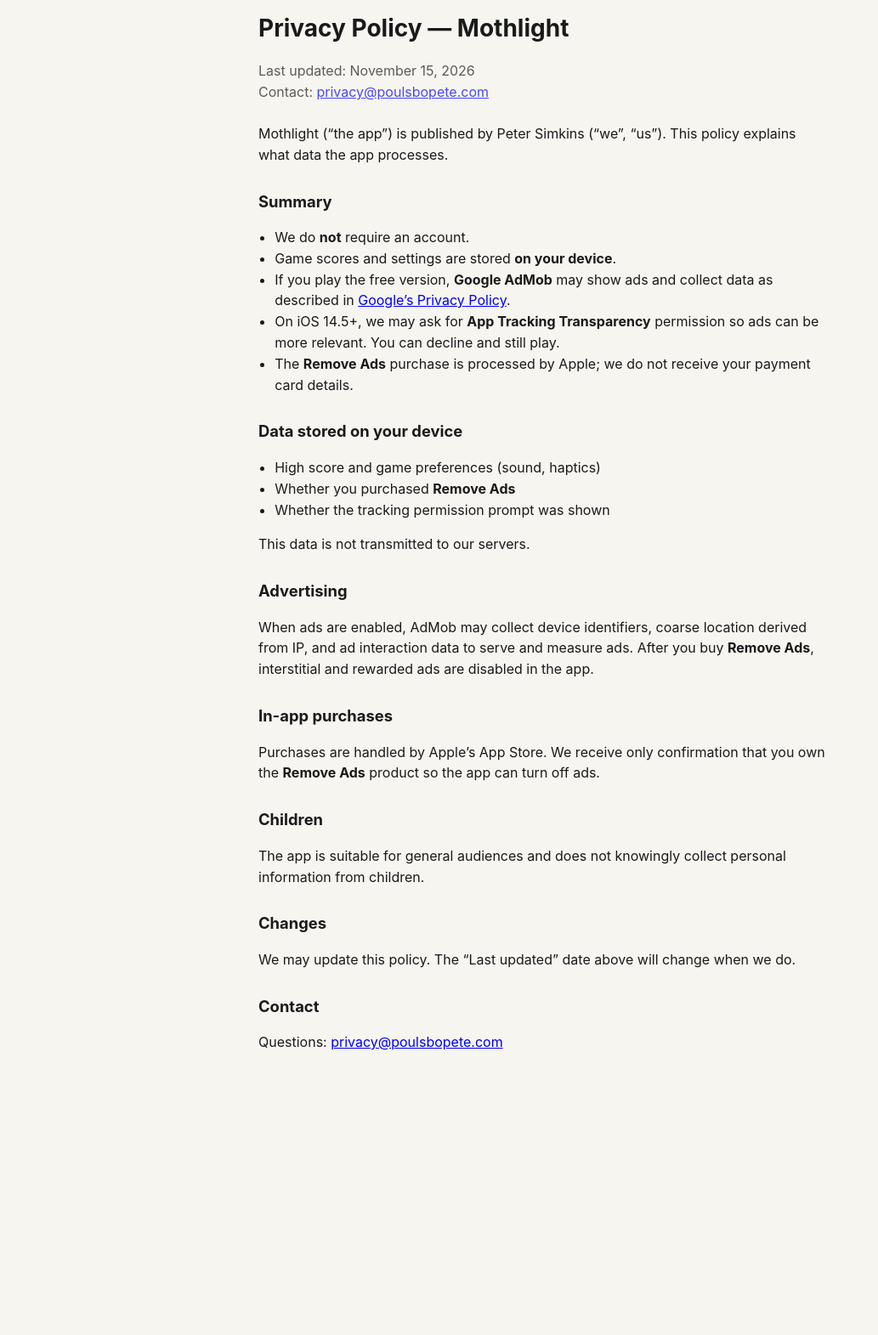
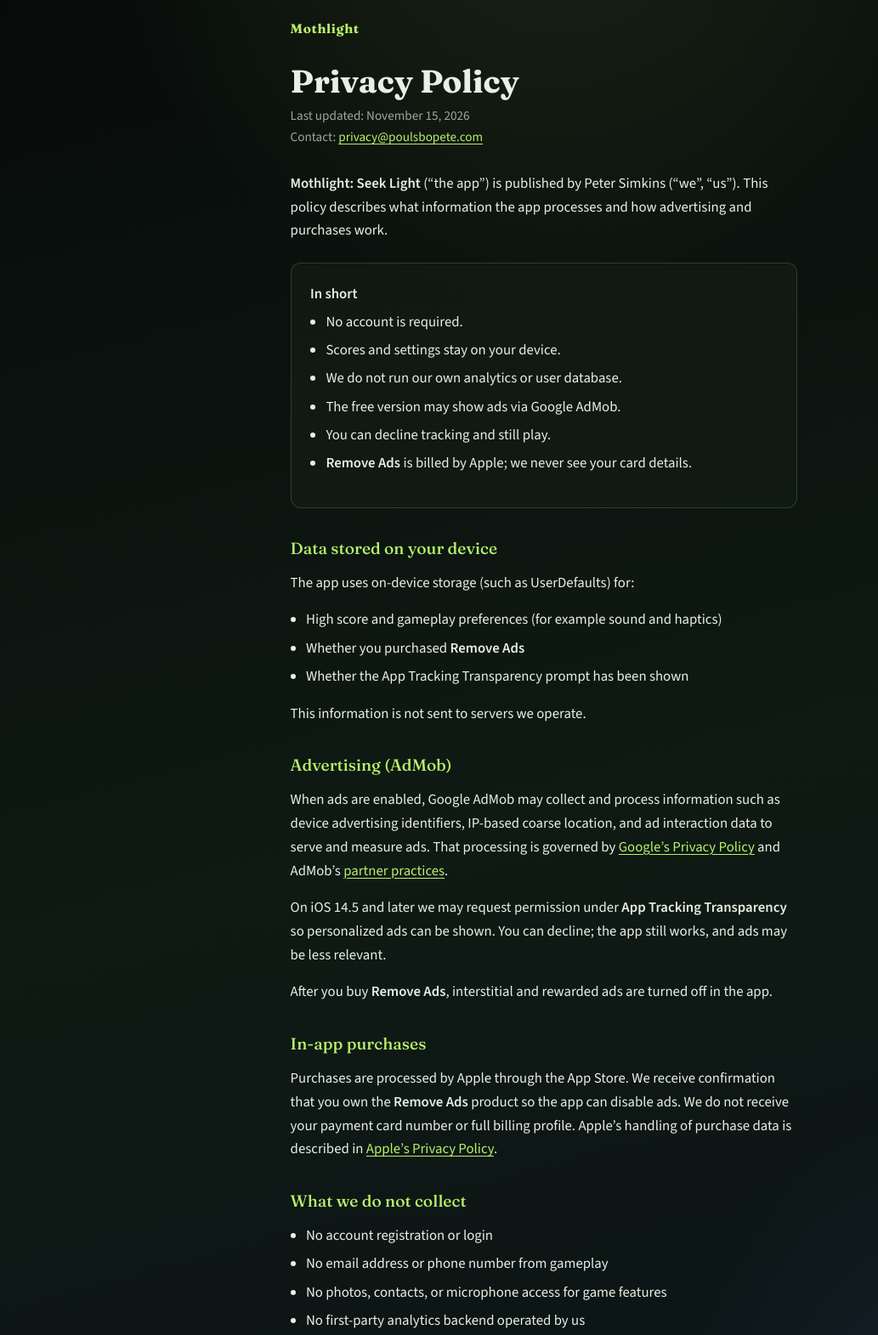
Before and after one commit to poulsbopete/mothlight, a plain HTML site: page docs/privacy.html in a window 1280 px wide. Shown: the part 20-1591 px from the top of the page at 85% size, without its empty margins (0-1033 px from the left). Before the commit the page ends 1355 px from the top, so only its background shows below. Drawn offline with nearby package versions, Linux system fonts and the light colour scheme.

Commit message:
Polish GitHub Pages privacy policy for App Store listing.
Co-authored-by: Cursor <cursoragent@cursor.com>

```diff
--- a/docs/privacy.html
+++ b/docs/privacy.html
@@ -3,64 +3,200 @@
 <head>
   <meta charset="utf-8" />
   <meta name="viewport" content="width=device-width, initial-scale=1" />
-  <title>Mothlight Privacy Policy</title>
+  <meta name="description" content="Privacy Policy for Mothlight: Seek Light — an iOS game by Peter Simkins." />
+  <title>Privacy Policy — Mothlight</title>
+  <link rel="preconnect" href="https://fonts.googleapis.com" />
+  <link rel="preconnect" href="https://fonts.gstatic.com" crossorigin />
+  <link href="https://fonts.googleapis.com/css2?family=Fraunces:opsz,wght@9..144,500;9..144,700&family=Source+Sans+3:wght@400;600&display=swap" rel="stylesheet" />
   <style>
-    :root { color-scheme: light dark; }
+    :root {
+      --ink: #e8f0e4;
+      --muted: #9aab9a;
+      --glow: #b8f06a;
+      --glow-dim: #7cb83a;
+      --panel: rgba(18, 28, 22, 0.72);
+      --rule: rgba(184, 240, 106, 0.18);
+    }
+
+    * { box-sizing: border-box; }
+
     body {
-      font-family: -apple-system, BlinkMacSystemFont, "Segoe UI", sans-serif;
-      line-height: 1.55;
-      max-width: 42rem;
-      margin: 2rem auto;
-      padding: 0 1.25rem 3rem;
-      color: #1a1a1a;
-      background: #f7f5f0;
+      margin: 0;
+      min-height: 100vh;
+      font-family: "Source Sans 3", system-ui, sans-serif;
+      font-size: 1.05rem;
+      line-height: 1.65;
+      color: var(--ink);
+      background:
+        radial-gradient(ellipse 80% 50% at 50% -10%, rgba(184, 240, 106, 0.12), transparent 55%),
+        radial-gradient(ellipse 60% 40% at 90% 80%, rgba(60, 90, 140, 0.2), transparent 50%),
+        linear-gradient(165deg, #070b0a 0%, #0f1a14 45%, #0a1018 100%);
     }
-    @media (prefers-color-scheme: dark) {
-      body { color: #f2efe8; background: #12141a; }
-      a { color: #9ec5ff; }
+
+    a {
+      color: var(--glow);
+      text-decoration-thickness: 1px;
+      text-underline-offset: 0.18em;
     }
-    h1 { font-size: 1.75rem; margin-bottom: 0.25rem; }
-    h2 { font-size: 1.15rem; margin-top: 1.75rem; }
-    .meta { opacity: 0.7; margin-bottom: 1.5rem; }
-    ul { padding-left: 1.2rem; }
+    a:hover { color: #d4ff9a; }
+
+    .wrap {
+      max-width: 40rem;
+      margin: 0 auto;
+      padding: 2.5rem 1.35rem 4rem;
+    }
+
+    .brand {
+      display: inline-block;
+      font-family: Fraunces, Georgia, serif;
+      font-weight: 700;
+      font-size: 0.95rem;
+      letter-spacing: 0.04em;
+      color: var(--glow);
+      text-decoration: none;
+      margin-bottom: 1.75rem;
+    }
+    .brand:hover { color: #d4ff9a; }
+
+    h1 {
+      font-family: Fraunces, Georgia, serif;
+      font-weight: 700;
+      font-size: clamp(1.85rem, 4vw, 2.35rem);
+      line-height: 1.15;
+      margin: 0 0 0.4rem;
+    }
+
+    .meta {
+      color: var(--muted);
+      margin: 0 0 1.75rem;
+      font-size: 0.95rem;
+    }
+
+    .panel {
+      background: var(--panel);
+      border: 1px solid var(--rule);
+      border-radius: 12px;
+      padding: 1.35rem 1.4rem;
+      margin: 1.5rem 0;
+    }
+
+    h2 {
+      font-family: Fraunces, Georgia, serif;
+      font-weight: 500;
+      font-size: 1.2rem;
+      color: var(--glow);
+      margin: 2rem 0 0.65rem;
+    }
+
+    p { margin: 0 0 1rem; }
+
+    ul {
+      margin: 0 0 1rem;
+      padding-left: 1.15rem;
+    }
+    li { margin: 0.35rem 0; }
+
+    footer {
+      margin-top: 2.75rem;
+      padding-top: 1.25rem;
+      border-top: 1px solid var(--rule);
+      color: var(--muted);
+      font-size: 0.92rem;
+    }
   </style>
 </head>
 <body>
-  <h1>Privacy Policy — Mothlight</h1>
-  <p class="meta">Last updated: November 15, 2026<br />Contact: <a href="mailto:privacy@poulsbopete.com">privacy@poulsbopete.com</a></p>
+  <main class="wrap">
+    <a class="brand" href="./">Mothlight</a>
+    <h1>Privacy Policy</h1>
+    <p class="meta">
+      Last updated: November 15, 2026<br />
+      Contact: <a href="mailto:privacy@poulsbopete.com">privacy@poulsbopete.com</a>
+    </p>
 
-  <p>Mothlight (“the app”) is published by Peter Simkins (“we”, “us”). This policy explains what data the app processes.</p>
+    <p>
+      <strong>Mothlight: Seek Light</strong> (“the app”) is published by Peter Simkins (“we”, “us”).
+      This policy describes what information the app processes and how advertising and purchases work.
+    </p>
 
-  <h2>Summary</h2>
-  <ul>
-    <li>We do <strong>not</strong> require an account.</li>
-    <li>Game scores and settings are stored <strong>on your device</strong>.</li>
-    <li>If you play the free version, <strong>Google AdMob</strong> may show ads and collect data as described in <a href="https://policies.google.com/privacy">Google’s Privacy Policy</a>.</li>
-    <li>On iOS 14.5+, we may ask for <strong>App Tracking Transparency</strong> permission so ads can be more relevant. You can decline and still play.</li>
-    <li>The <strong>Remove Ads</strong> purchase is processed by Apple; we do not receive your payment card details.</li>
-  </ul>
+    <div class="panel">
+      <strong>In short</strong>
+      <ul>
+        <li>No account is required.</li>
+        <li>Scores and settings stay on your device.</li>
+        <li>We do not run our own analytics or user database.</li>
+        <li>The free version may show ads via Google AdMob.</li>
+        <li>You can decline tracking and still play.</li>
+        <li><strong>Remove Ads</strong> is billed by Apple; we never see your card details.</li>
+      </ul>
+    </div>
 
-  <h2>Data stored on your device</h2>
-  <ul>
-    <li>High score and game preferences (sound, haptics)</li>
-    <li>Whether you purchased <strong>Remove Ads</strong></li>
-    <li>Whether the tracking permission prompt was shown</li>
-  </ul>
-  <p>This data is not transmitted to our servers.</p>
+    <h2>Data stored on your device</h2>
+    <p>The app uses on-device storage (such as UserDefaults) for:</p>
+    <ul>
+      <li>High score and gameplay preferences (for example sound and haptics)</li>
+      <li>Whether you purchased <strong>Remove Ads</strong></li>
+      <li>Whether the App Tracking Transparency prompt has been shown</li>
+    </ul>
+    <p>This information is not sent to servers we operate.</p>
 
-  <h2>Advertising</h2>
-  <p>When ads are enabled, AdMob may collect device identifiers, coarse location derived from IP, and ad interaction data to serve and measure ads. After you buy <strong>Remove Ads</strong>, interstitial and rewarded ads are disabled in the app.</p>
+    <h2>Advertising (AdMob)</h2>
+    <p>
+      When ads are enabled, Google AdMob may collect and process information such as device
+      advertising identifiers, IP-based coarse location, and ad interaction data to serve and
+      measure ads. That processing is governed by
+      <a href="https://policies.google.com/privacy">Google’s Privacy Policy</a>
+      and AdMob’s
+      <a href="https://support.google.com/admob/answer/6128543">partner practices</a>.
+    </p>
+    <p>
+      On iOS 14.5 and later we may request permission under
+      <strong>App Tracking Transparency</strong> so personalized ads can be shown. You can decline;
+      the app still works, and ads may be less relevant.
+    </p>
+    <p>
+      After you buy <strong>Remove Ads</strong>, interstitial and rewarded ads are turned off in the app.
+    </p>
 
-  <h2>In-app purchases</h2>
-  <p>Purchases are handled by Apple’s App Store. We receive only confirmation that you own the <strong>Remove Ads</strong> product so the app can turn off ads.</p>
+    <h2>In-app purchases</h2>
+    <p>
+      Purchases are processed by Apple through the App Store. We receive confirmation that you own
+      the <strong>Remove Ads</strong> product so the app can disable ads. We do not receive your
+      payment card number or full billing profile. Apple’s handling of purchase data is described in
+      <a href="https://www.apple.com/legal/privacy/">Apple’s Privacy Policy</a>.
+    </p>
 
-  <h2>Children</h2>
-  <p>The app is suitable for general audiences and does not knowingly collect personal information from children.</p>
+    <h2>What we do not collect</h2>
+    <ul>
+      <li>No account registration or login</li>
+      <li>No email address or phone number from gameplay</li>
+      <li>No photos, contacts, or microphone access for game features</li>
+      <li>No first-party analytics backend operated by us</li>
+    </ul>
 
-  <h2>Changes</h2>
-  <p>We may update this policy. The “Last updated” date above will change when we do.</p>
+    <h2>Children</h2>
+    <p>
+      The app is intended for a general audience. We do not knowingly collect personal information
+      from children. If you believe a child has provided personal information through a third-party
+      ad network, contact us and we will help address it within our control.
+    </p>
 
-  <h2>Contact</h2>
-  <p>Questions: <a href="mailto:privacy@poulsbopete.com">privacy@poulsbopete.com</a></p>
+    <h2>Changes</h2>
+    <p>
+      We may update this policy from time to time. The “Last updated” date at the top will change
+      when we do. Continued use of the app after an update means you accept the revised policy.
+    </p>
+
+    <h2>Contact</h2>
+    <p>
+      Questions about this policy:
+      <a href="mailto:privacy@poulsbopete.com">privacy@poulsbopete.com</a>
+    </p>
+
+    <footer>
+      Peter Simkins · Mothlight: Seek Light ·
+      <a href="./">Home</a>
+    </footer>
+  </main>
 </body>
 </html>
```
Also changed, not shown: docs/index.html (+86 -52 lines), 1 other file.
